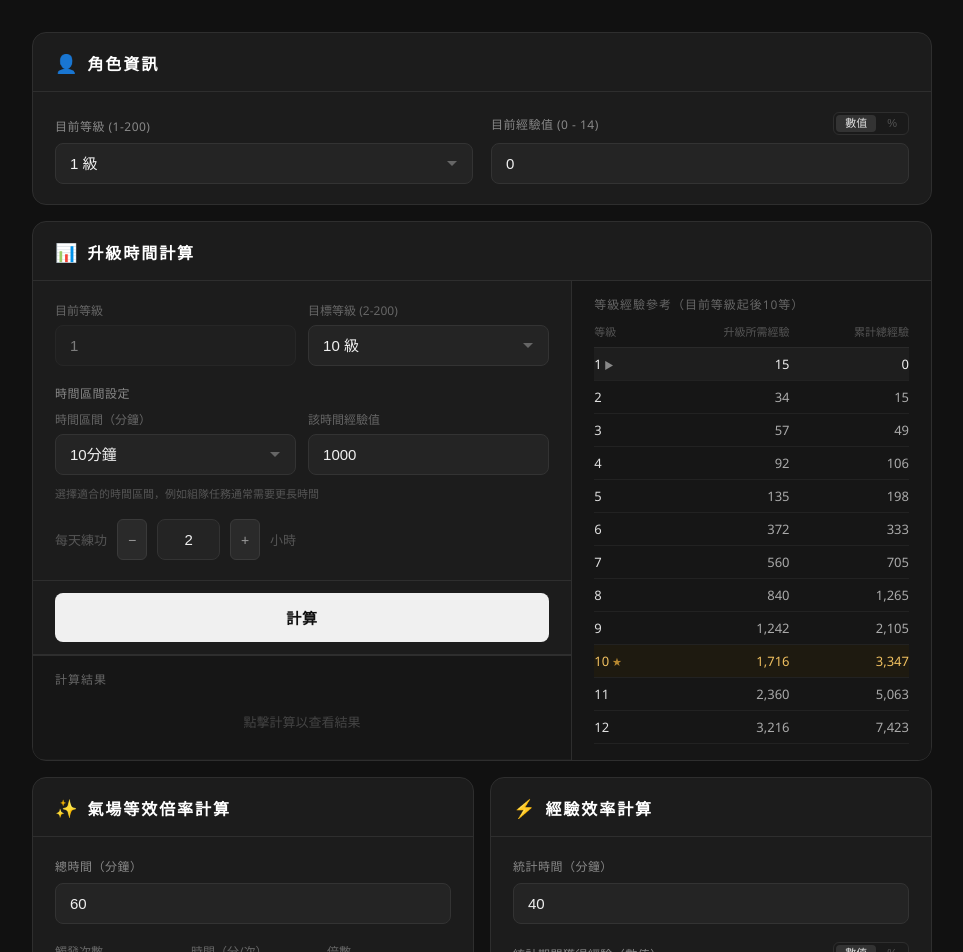
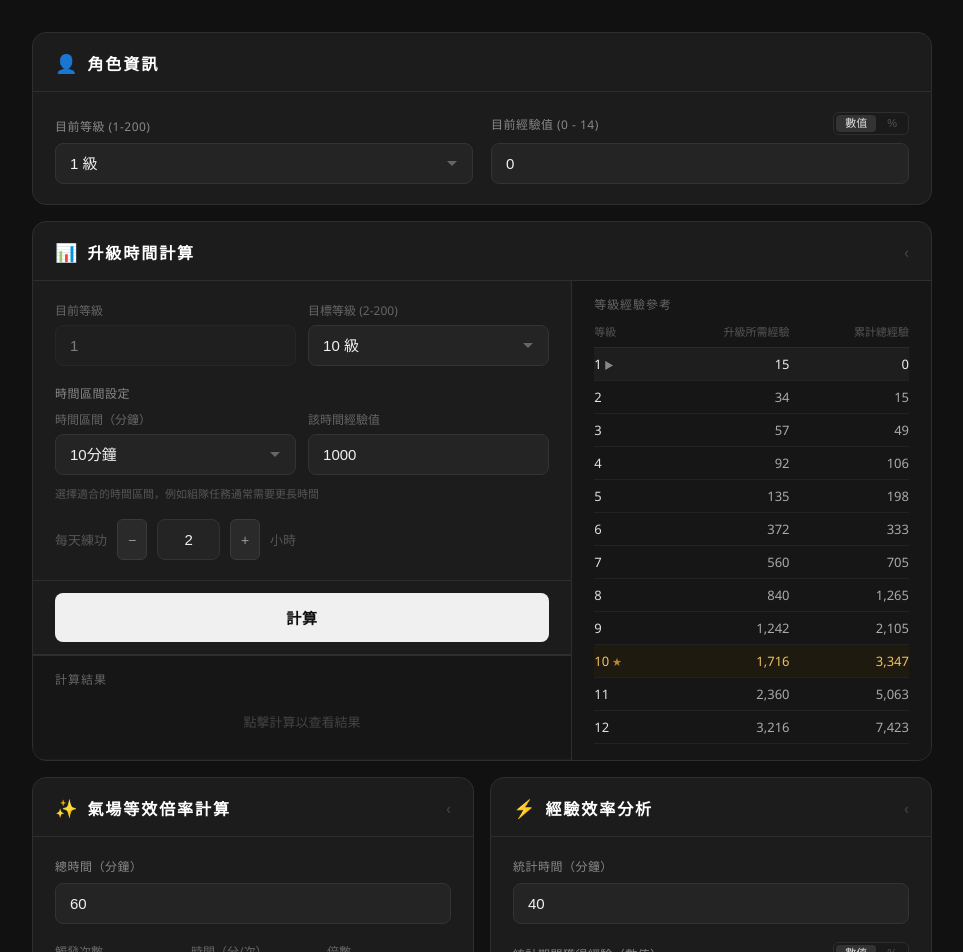
Before and after one commit to r041291867/exp-calculator, a React (Vite) app: page / in a window 1280 px wide. Shown: the top 952 px of the page, without its empty margins (158-1121 px from the left). Built offline with nearby package versions, Linux system fonts and the light colour scheme.

Commit message:
feat: implement CollapsibleCard component and refactor calculators to use it for better UI organization

```diff
--- a/src/components/AuraCalculator.tsx
+++ b/src/components/AuraCalculator.tsx
@@ -1,6 +1,7 @@
 import { useMemo } from "react";
 import AuraFields from "./shared/AuraFields";
 import PrayerCheckbox from "./shared/PrayerCheckbox";
+import CollapsibleCard from "./shared/CollapsibleCard";
 import { useLocalStorage } from "../hooks/useLocalStorage";
 
 export default function AuraCalculator() {
@@ -28,20 +29,16 @@ export default function AuraCalculator() {
     }, [totalTime, auraTriggers, auraDuration, auraMultiplier, hasPrayer]);
 
     return (
-        <div className="card">
-            <header className="card-header">
-                <span className="header-icon">✨</span>
-                <h1>氣場等效倍率計算</h1>
-            </header>
-
+        <CollapsibleCard storageKey="aura.collapsed" icon="✨" title="氣場等效倍率計算">
             <div className="form-body">
                 <div className="field">
                     <label>總時間（分鐘）</label>
                     <input
                         type="number"
                         min={1}
-                        value={totalTime}
-                        onChange={(e) => setTotalTime(Math.max(1, Number(e.target.value)))}
+                        value={totalTime || ""}
+                        onChange={(e) => setTotalTime(Number(e.target.value))}
+                        onBlur={() => setTotalTime((v) => Math.max(1, v || 1))}
                     />
                 </div>
 
@@ -93,6 +90,6 @@ export default function AuraCalculator() {
                     </div>
                 )}
             </div>
-        </div>
+        </CollapsibleCard>
     );
 }
--- a/src/components/BaseRateCalculator.tsx
+++ b/src/components/BaseRateCalculator.tsx
@@ -8,6 +8,7 @@ import ExpAmountField from "./shared/ExpAmountField";
 import AuraFields from "./shared/AuraFields";
 import PrayerCheckbox from "./shared/PrayerCheckbox";
 import RateResultGrid from "./shared/RateResultGrid";
+import CollapsibleCard from "./shared/CollapsibleCard";
 
 export default function BaseRateCalculator({ currentLevel, currentExp, expToNextLevel }: SharedLevelExp) {
     const {
@@ -94,20 +95,16 @@ export default function BaseRateCalculator({ currentLevel, currentExp, expToNext
     ]);
 
     return (
-        <div className="card">
-            <header className="card-header">
-                <span className="header-icon">⚡</span>
-                <h1>經驗效率計算</h1>
-            </header>
-
+        <CollapsibleCard storageKey="base.collapsed" icon="⚡" title="經驗效率分析">
             <div className="form-body">
                 <div className="field">
                     <label>統計時間（分鐘）</label>
                     <input
                         type="number"
                         min={1}
-                        value={durationMinutes}
-                        onChange={(e) => setDurationMinutes(Math.max(1, Number(e.target.value)))}
+                        value={durationMinutes || ""}
+                        onChange={(e) => setDurationMinutes(Number(e.target.value))}
+                        onBlur={() => setDurationMinutes((v) => Math.max(1, v || 1))}
                     />
                 </div>
 
@@ -143,8 +140,9 @@ export default function BaseRateCalculator({ currentLevel, currentExp, expToNext
                                     type="number"
                                     min={1}
                                     step={0.25}
-                                    value={hottimeMultiplier}
-                                    onChange={(e) => setHottimeMultiplier(Math.max(1, Number(e.target.value)))}
+                                    value={hottimeMultiplier || ""}
+                                    onChange={(e) => setHottimeMultiplier(Number(e.target.value))}
+                                    onBlur={() => setHottimeMultiplier((v) => Math.max(1, v || 1))}
                                 />
                                 <span className="unit-label">倍</span>
                             </div>
@@ -221,6 +219,6 @@ export default function BaseRateCalculator({ currentLevel, currentExp, expToNext
                     </>
                 )}
             </div>
-        </div>
+        </CollapsibleCard>
     );
 }
--- a/src/components/Calculator.tsx
+++ b/src/components/Calculator.tsx
@@ -3,6 +3,7 @@ import { EXP_TABLE, getCumulativeExp } from "../data/expTable";
 import type { SharedLevelExp } from "../hooks/useLevelExp";
 import { useLocalStorage } from "../hooks/useLocalStorage";
 import { formatNumber } from "../utils/format";
+import CollapsibleCard from "./shared/CollapsibleCard";
 
 const TIME_INTERVAL_OPTIONS = [5, 10, 15, 20, 30, 60];
 
@@ -60,12 +61,7 @@ export default function Calculator({ currentLevel, currentExp }: SharedLevelExp)
     }, [currentLevel, targetLevel]);
 
     return (
-        <div className="card calculator-card">
-            <header className="card-header">
-                <span className="header-icon">📊</span>
-                <h1>升級時間計算</h1>
-            </header>
-
+        <CollapsibleCard storageKey="calc.collapsed" icon="📊" title="升級時間計算" className="calculator-card">
             <div className="calculator-layout">
                 <div className="calculator-left">
                     <div className="form-body">
@@ -122,11 +118,12 @@ export default function Calculator({ currentLevel, currentExp }: SharedLevelExp)
                                     <input
                                         type="number"
                                         min={1}
-                                        value={expPerInterval}
+                                        value={expPerInterval || ""}
                                         onChange={(e) => {
-                                            setExpPerInterval(Math.max(1, Number(e.target.value)));
+                                            setExpPerInterval(Number(e.target.value));
                                             setHasCalculated(false);
                                         }}
+                                        onBlur={() => setExpPerInterval((v) => Math.max(1, v || 1))}
                                     />
                                 </div>
                             </div>
@@ -147,9 +144,10 @@ export default function Calculator({ currentLevel, currentExp }: SharedLevelExp)
                                     min={0.5}
                                     max={24}
                                     step={0.5}
-                                    value={dailyHours}
+                                    value={dailyHours || ""}
                                     style={{ textAlign: "center" }}
-                                    onChange={(e) => setDailyHours(Math.min(24, Math.max(0.5, Number(e.target.value))))}
+                                    onChange={(e) => setDailyHours(Math.min(24, Number(e.target.value)))}
+                                    onBlur={() => setDailyHours((v) => Math.min(24, Math.max(0.5, v || 0.5)))}
                                 />
                                 <button
                                     className="stepper-btn"
@@ -196,7 +194,7 @@ export default function Calculator({ currentLevel, currentExp }: SharedLevelExp)
 
                 <div className="calculator-right">
                     <div className="level-table-section">
-                        <h2 className="level-table-title">等級經驗參考（目前等級起後10等）</h2>
+                        <h2 className="level-table-title">等級經驗參考</h2>
                         <div className="level-table-scroll">
                             <table className="level-table">
                                 <thead>
@@ -231,6 +229,6 @@ export default function Calculator({ currentLevel, currentExp }: SharedLevelExp)
                 {/* end calculator-right */}
             </div>
             {/* end calculator-layout */}
-        </div>
+        </CollapsibleCard>
     );
 }
--- a/src/components/shared/AuraFields.tsx
+++ b/src/components/shared/AuraFields.tsx
@@ -20,8 +20,9 @@ export default function AuraFields({
                     <input
                         type="number"
                         min={0}
-                        value={triggers}
-                        onChange={(e) => onTriggersChange(Math.max(0, Number(e.target.value)))}
+                        value={triggers || ""}
+                        onChange={(e) => onTriggersChange(Number(e.target.value))}
+                        onBlur={() => onTriggersChange(Math.max(0, triggers || 0))}
                     />
                 </div>
                 <div className="interval-col">
@@ -30,8 +31,9 @@ export default function AuraFields({
                         type="number"
                         min={0.5}
                         step={0.5}
-                        value={duration}
-                        onChange={(e) => onDurationChange(Math.max(0.5, Number(e.target.value)))}
+                        value={duration || ""}
+                        onChange={(e) => onDurationChange(Number(e.target.value))}
+                        onBlur={() => onDurationChange(Math.max(0.5, duration || 0.5))}
                     />
                 </div>
                 <div className="interval-col">
@@ -41,8 +43,9 @@ export default function AuraFields({
                             type="number"
                             min={1}
                             step={0.25}
-                            value={multiplier}
-                            onChange={(e) => onMultiplierChange(Math.max(1, Number(e.target.value)))}
+                            value={multiplier || ""}
+                            onChange={(e) => onMultiplierChange(Number(e.target.value))}
+                            onBlur={() => onMultiplierChange(Math.max(1, multiplier || 1))}
                         />
                         <span className="unit-label">倍</span>
                     </div>
--- /dev/null
+++ b/src/components/shared/CollapsibleCard.tsx
@@ -0,0 +1,27 @@
+import { useLocalStorage } from "../../hooks/useLocalStorage";
+
+interface Props {
+    storageKey: string;
+    icon: string;
+    title: string;
+    className?: string;
+    children: React.ReactNode;
+}
+
+export default function CollapsibleCard({ storageKey, icon, title, className = "", children }: Props) {
+    const [collapsed, setCollapsed] = useLocalStorage(storageKey, false);
+
+    return (
+        <div className={`card${className ? ` ${className}` : ""}${collapsed ? " card-collapsed" : ""}`}>
+            <header
+                className="card-header card-header-toggle"
+                onClick={() => setCollapsed((v) => !v)}
+            >
+                <span className="header-icon">{icon}</span>
+                <h1>{title}</h1>
+                <span className="collapse-chevron">{collapsed ? "›" : "‹"}</span>
+            </header>
+            {!collapsed && children}
+        </div>
+    );
+}
--- a/src/components/shared/ExpAmountField.tsx
+++ b/src/components/shared/ExpAmountField.tsx
@@ -41,7 +41,7 @@ export default function ExpAmountField({
                 type="number"
                 min={0}
                 step={mode === "percent" ? 0.1 : 1}
-                value={mode === "percent" ? percentValue : value}
+                value={mode === "percent" ? (percentValue || "") : (value || "")}
                 onChange={(e) => onChange(e.target.value)}
             />
         </div>
--- a/src/index.css
+++ b/src/index.css
@@ -64,6 +64,32 @@ body {
 
 .header-icon {
     font-size: 18px;
+}
+
+.card-header-toggle {
+    cursor: pointer;
+    user-select: none;
+    transition: background 0.15s;
+}
+
+.card-header-toggle:hover {
+    background: #222;
+}
+
+.collapse-chevron {
+    margin-left: auto;
+    font-size: 16px;
+    color: #444;
+    line-height: 1;
+    transition: color 0.15s;
+}
+
+.card-header-toggle:hover .collapse-chevron {
+    color: #666;
+}
+
+.card-collapsed .card-header {
+    border-bottom: none;
 }
 
 /* ── Form body ── */
```
Also changed, not shown: src/components/ExpRateCalculator.tsx (+6 -9 lines).
